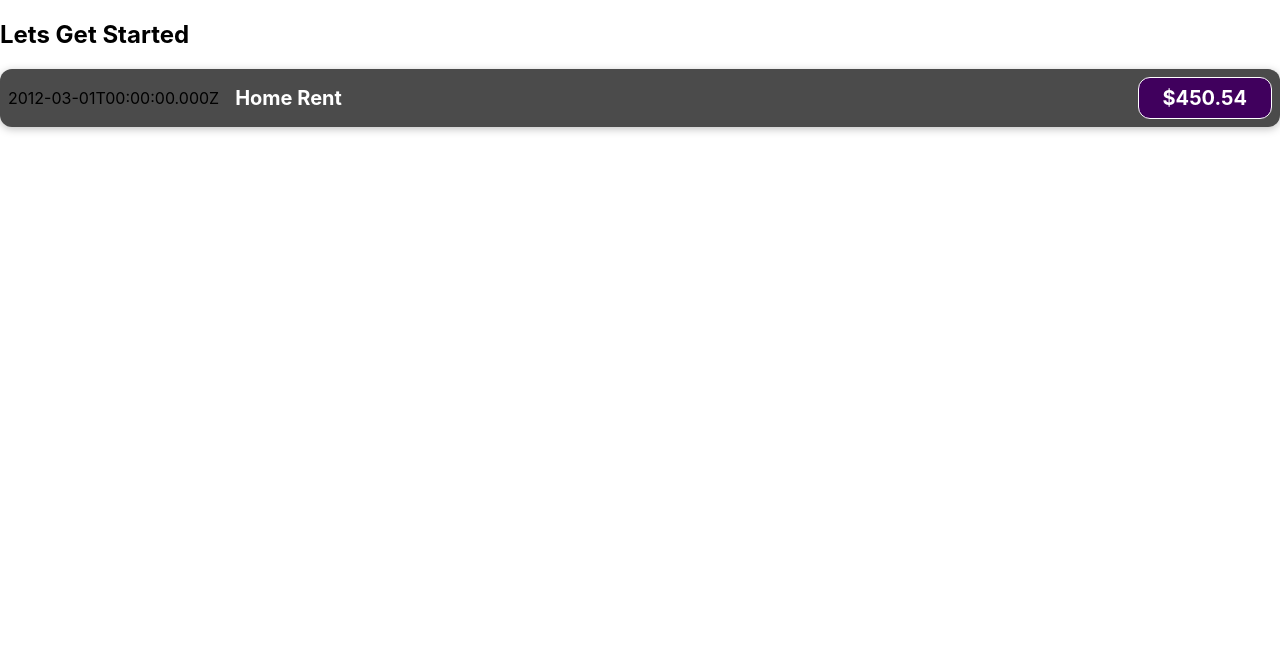
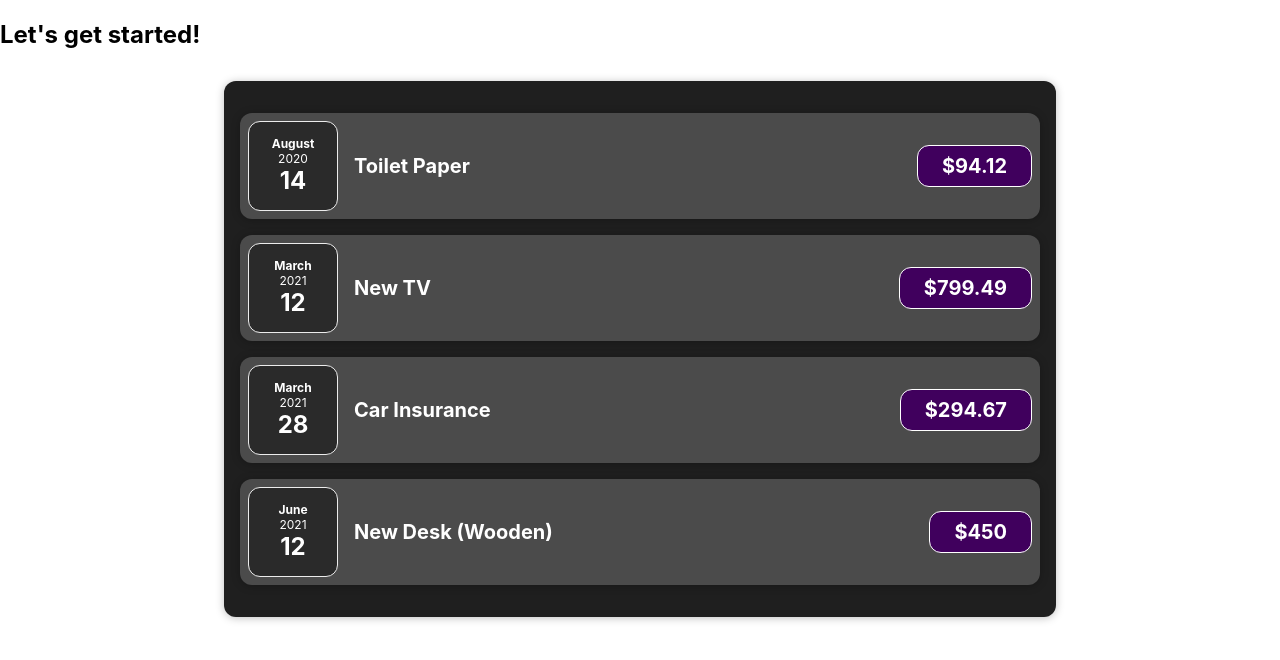
Before and after one commit to hamidmeer4/Maxi-React, a React (Create React App) app in the folder 02-starting-setup/: page / in a window 1280 px wide. Shown: the top 660 px of the page. Built offline with nearby package versions, Linux system fonts and the light colour scheme.

Commit message:
done with Basic react i done with react core , Working with component , working with data and so data

```diff
--- a/02-starting-setup/src/App.js
+++ b/02-starting-setup/src/App.js
@@ -1,14 +1,33 @@
-
-import './App.css';
-import ExpenseItem from './components/ExpenseItem';
+import Expenses from './components/Expense/Expenses';
 
 function App() {
+  const expenses = [
+    {
+      id: 'e1',
+      title: 'Toilet Paper',
+      amount: 94.12,
+      date: new Date(2020, 7, 14),
+    },
+    { id: 'e2', title: 'New TV', amount: 799.49, date: new Date(2021, 2, 12) },
+    {
+      id: 'e3',
+      title: 'Car Insurance',
+      amount: 294.67,
+      date: new Date(2021, 2, 28),
+    },
+    {
+      id: 'e4',
+      title: 'New Desk (Wooden)',
+      amount: 450,
+      date: new Date(2021, 5, 12),
+    },
+  ];
+
   return (
-<div>
-  <h2>Lets Get Started </h2>
-  <ExpenseItem/>
-</div>
-
+    <div>
+      <h2>Let's get started!</h2>
+      <Expenses items={expenses} />
+    </div>
   );
 }
 
--- /dev/null
+++ b/02-starting-setup/src/components/Expense/ExpenseDate.css
@@ -0,0 +1,26 @@
+.expense-date {
+    display: flex;
+    flex-direction: column;
+    width: 5.5rem;
+    height: 5.5rem;
+    border: 1px solid #ececec;
+    background-color: #2a2a2a;
+    color: white;
+    border-radius: 12px;
+    align-items: center;
+    justify-content: center;
+  }
+
+  .expense-date__month {
+    font-size: 0.75rem;
+    font-weight: bold;
+  }
+
+  .expense-date__year {
+    font-size: 0.75rem;
+  }
+
+  .expense-date__day {
+    font-size: 1.5rem;
+    font-weight: bold;
+  }
--- /dev/null
+++ b/02-starting-setup/src/components/Expense/ExpenseDate.js
@@ -0,0 +1,19 @@
+import React from 'react'
+import './ExpenseDate.css'
+
+const ExpenceDate = (props) => {
+    const month  = props.date.toLocaleString('en-US', { month : 'long'})
+    const day  = props.date.toLocaleString('en-US', { day : '2-digit'})
+    const year  = props.date.getFullYear()
+  return (
+
+         <div className='expense-date'>
+       <div className='expense-date__month'>{month}</div>
+      <div className='expense-date__year'>{year}</div>
+      <div className='expense-date__day'>{day}</div>
+      </div>
+
+  )
+}
+
+export default ExpenceDate
--- a/02-starting-setup/src/components/ExpenceItem.css
+++ b/02-starting-setup/src/components/Expense/ExpenseItem.css
@@ -1,12 +1,9 @@
-
 .expense-item {
   display: flex;
   justify-content: space-between;
   align-items: center;
-  box-shadow: 0 2px 8px rgba(0, 0, 0, 0.25);
   padding: 0.5rem;
   margin: 1rem 0;
-  border-radius: 12px;
   background-color: #4b4b4b;
 }
 
--- /dev/null
+++ b/02-starting-setup/src/components/Expense/ExpenseItem.js
@@ -0,0 +1,17 @@
+import ExpenseDate from './ExpenseDate';
+import Card from '../UI/Card';
+import './ExpenseItem.css';
+
+function ExpenseItem(props) {
+  return (
+    <Card className='expense-item'>
+      <ExpenseDate date={props.date} />
+      <div className='expense-item__description'>
+        <h2>{props.title}</h2>
+        <div className='expense-item__price'>${props.amount}</div>
+      </div>
+    </Card>
+  );
+}
+
+export default ExpenseItem;
--- /dev/null
+++ b/02-starting-setup/src/components/Expense/Expenses.css
@@ -0,0 +1,7 @@
+.expenses {
+    padding: 1rem;
+    background-color: rgb(31, 31, 31);
+    margin: 2rem auto;
+    width: 50rem;
+    max-width: 95%;
+  }
--- /dev/null
+++ b/02-starting-setup/src/components/Expense/Expenses.js
@@ -0,0 +1,32 @@
+import ExpenseItem from './ExpenseItem';
+import Card from '../UI/Card';
+import './Expenses.css';
+
+function Expenses(props) {
+  return (
+    <Card className="expenses">
+      <ExpenseItem
+        title={props.items[0].title}
+        amount={props.items[0].amount}
+        date={props.items[0].date}
+      />
+      <ExpenseItem
+        title={props.items[1].title}
+        amount={props.items[1].amount}
+        date={props.items[1].date}
+      />
+      <ExpenseItem
+        title={props.items[2].title}
+        amount={props.items[2].amount}
+        date={props.items[2].date}
+      />
+      <ExpenseItem
+        title={props.items[3].title}
+        amount={props.items[3].amount}
+        date={props.items[3].date}
+      />
+    </Card>
+  );
+}
+
+export default Expenses;
--- a/02-starting-setup/src/components/ExpenseItem.js
+++ /dev/null
@@ -1,20 +0,0 @@
-import './ExpenceItem.css'
-
-const ExpenseItem = () => {
-  const expenseTitle = 'Home Rent'
-  const expenseAmount = 450.54;
-  const expenseDate = new Date(2012 , 2 , 1)
-
-  return (
-    <div className = "expense-item">
-      <div>{expenseDate.toISOString()}</div>
-      <div className = "expense-item__description">
-        <h2>{expenseTitle}</h2>
-        <div className = "expense-item__price">${expenseAmount}</div>
-
-      </div>
-    </div>
-  );
-};
-
-export default ExpenseItem;
--- /dev/null
+++ b/02-starting-setup/src/components/UI/Card.css
@@ -0,0 +1,4 @@
+.card {
+    border-radius: 12px;
+    box-shadow: 0 1px 8px rgba(0, 0, 0, 0.25);
+  }
--- /dev/null
+++ b/02-starting-setup/src/components/UI/Card.js
@@ -0,0 +1,9 @@
+import './Card.css';
+
+function Card(props) {
+  const classes = 'card ' + props.className;
+
+  return <div className={classes}>{props.children}</div>;
+}
+
+export default Card;
--- a/02-starting-setup/src/index.js
+++ b/02-starting-setup/src/index.js
@@ -1,17 +1,7 @@
-import React from 'react';
 import ReactDOM from 'react-dom/client';
+
 import './index.css';
 import App from './App';
-import reportWebVitals from './reportWebVitals';
 
 const root = ReactDOM.createRoot(document.getElementById('root'));
-root.render(
-  <React.StrictMode>
-    <App />
-  </React.StrictMode>
-);
-
-// If you want to start measuring performance in your app, pass a function
-// to log results (for example: reportWebVitals(console.log))
-// or send to an analytics endpoint. Learn more: https://bit.ly/CRA-vitals
-reportWebVitals();
+root.render(<App />);
```
